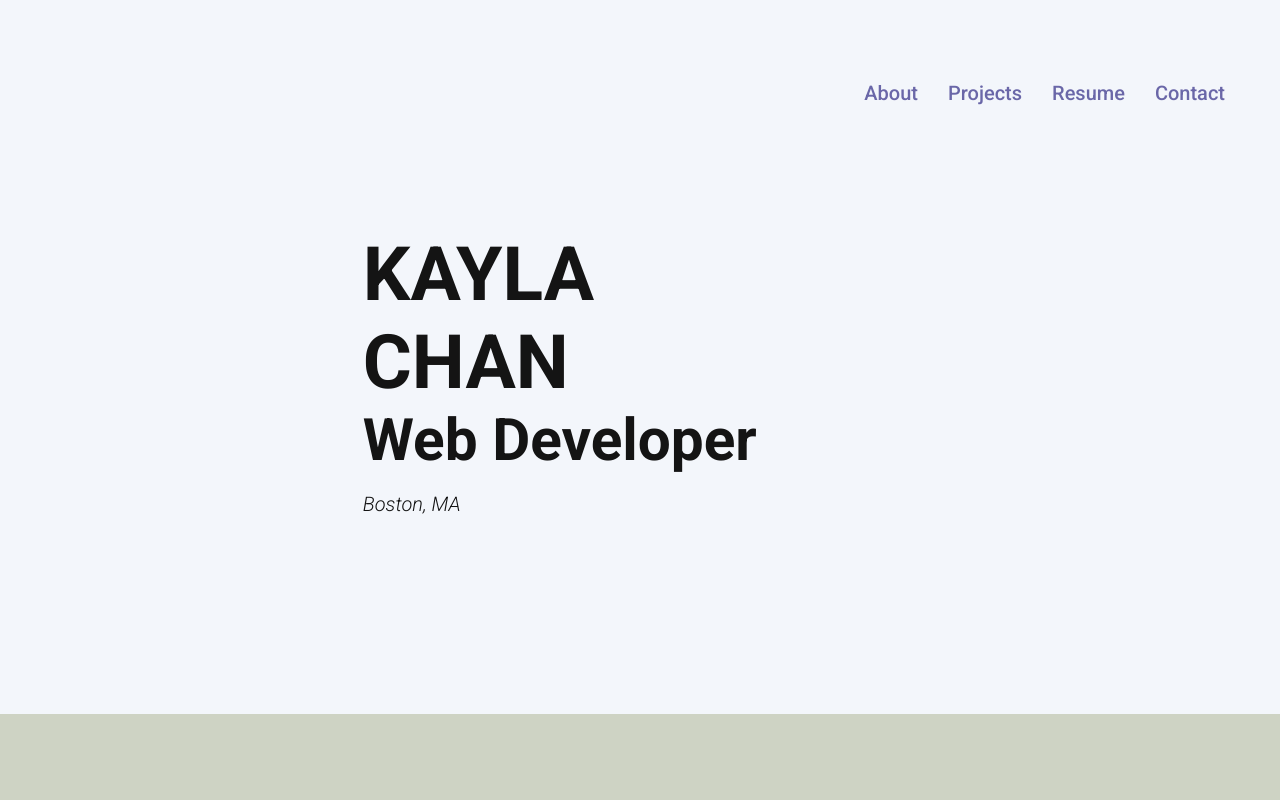
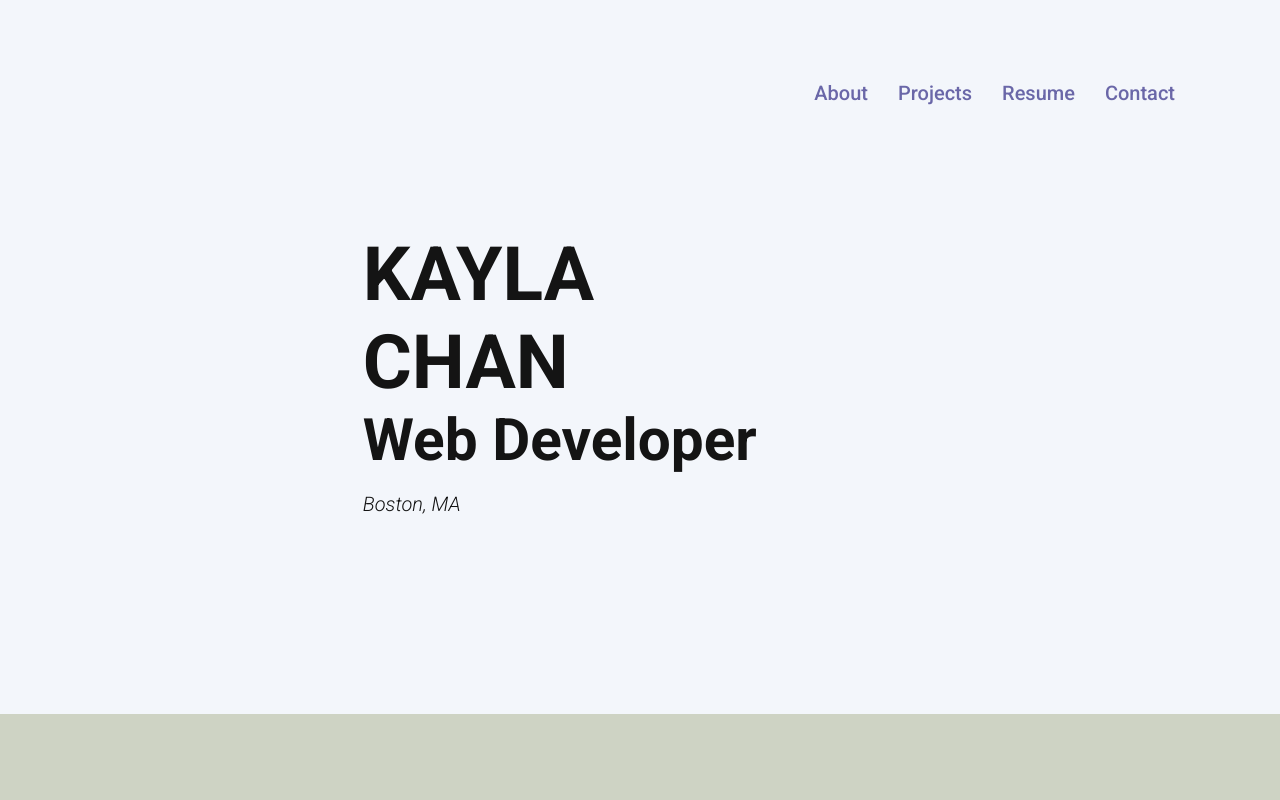
Before and after one commit to kayashley/kayla-portfolio, a React (Create React App) app: page / in a window 1280 px wide. Shown: the top 800 px of the page. Built offline with nearby package versions, Linux system fonts and the light colour scheme.

Commit message:
adjusted nav links

```diff
--- a/src/index.css
+++ b/src/index.css
@@ -70,6 +70,10 @@ a {
 
   /* place above content */
   z-index: 1;
+}
+
+.navbar-content {
+  margin-right: 50px;
 }
 
 .icon-container {
```
Also changed, not shown: src/img/thumbnail.JPG.
